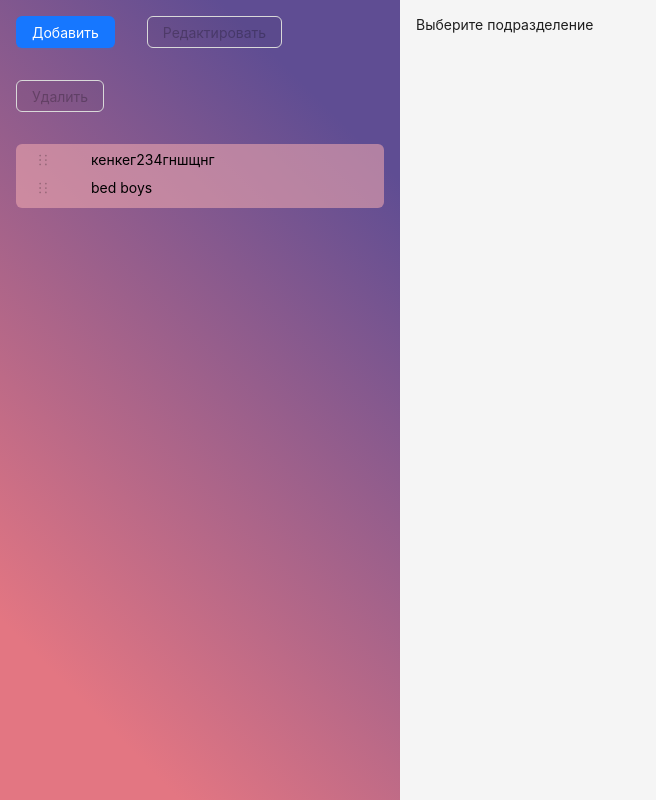
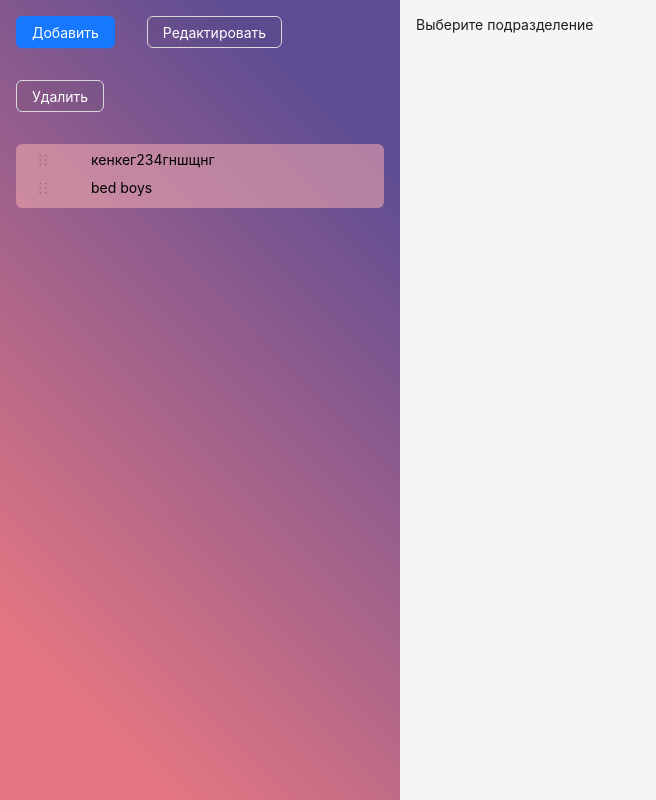
Before and after one commit to DIMOLhub/zyfra, a React (Vite) app: page / in a window 1280 px wide. Shown: the whole page, without its empty margins (0-656 px from the left). Built offline with nearby package versions, Linux system fonts and the light colour scheme; data requests are answered from the project's data file.

Commit message:
Добавил белый цвет на текст кнопок

```diff
--- a/src/App.tsx
+++ b/src/App.tsx
@@ -57,7 +57,7 @@ const App: React.FC = () => {
         </Button>
         <Button
           type="primary"
-          style={{ margin: '16px' }}
+          style={{ margin: '16px', color: "white" }}
           onClick={handleEditDepartment}
           disabled={selectedDepartmentId === null}
         >
@@ -65,7 +65,7 @@ const App: React.FC = () => {
         </Button>
         <Button
           type="primary"
-          style={{ margin: '16px' }}
+          style={{ margin: '16px', color: "white" }}
           onClick={handleDeleteDepartment}
           disabled={selectedDepartmentId === null}
         >
```
